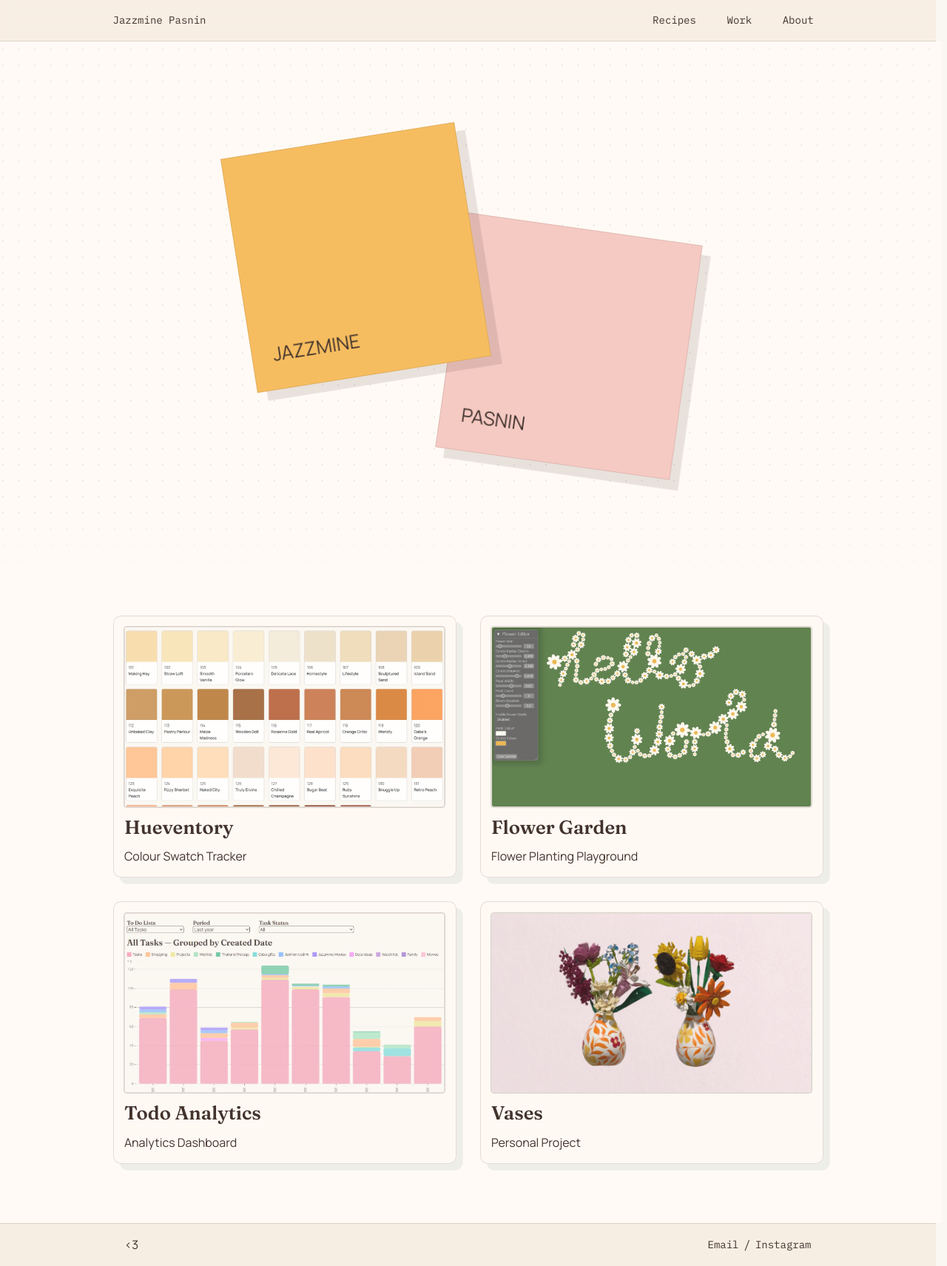
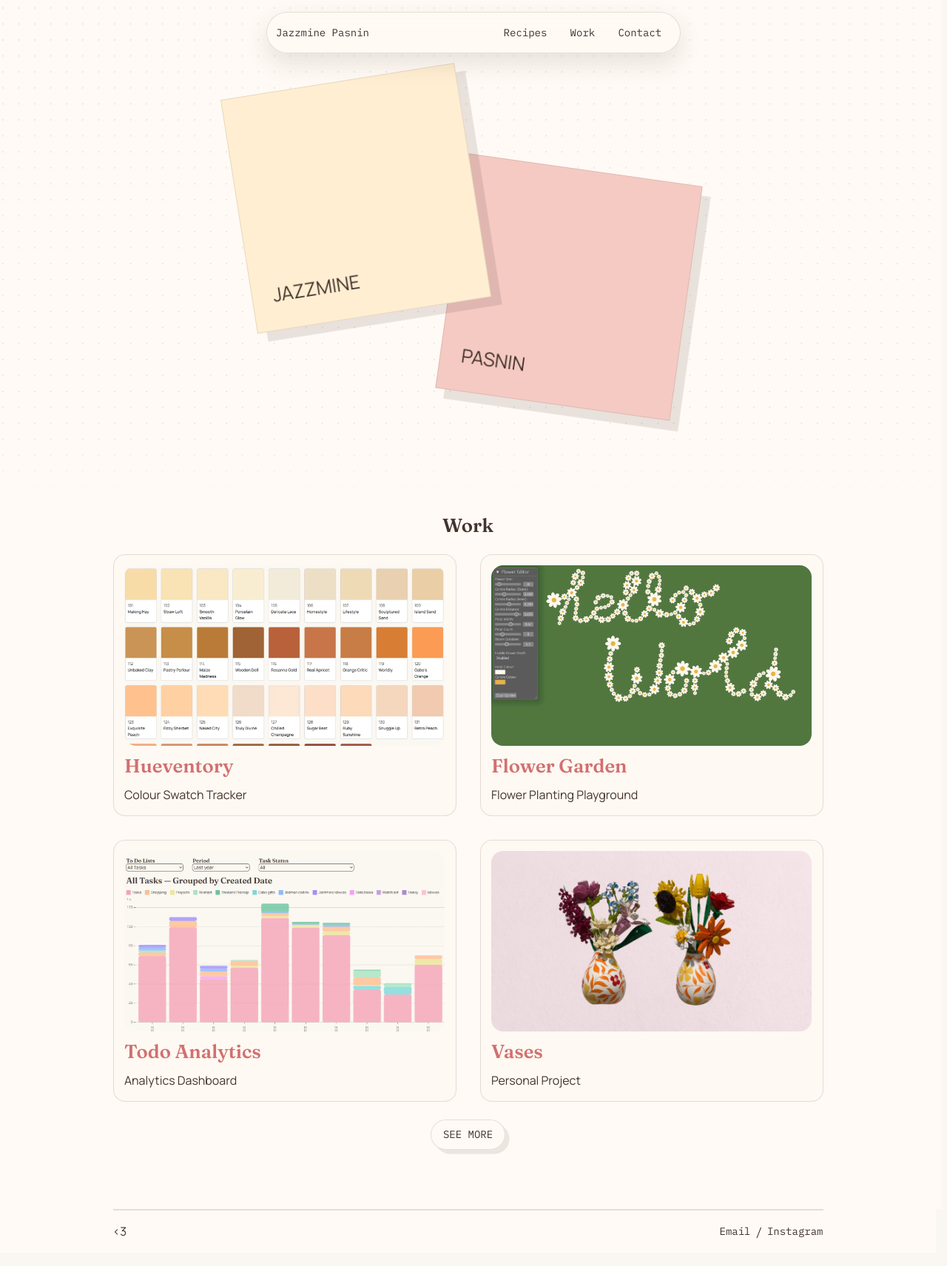
Before and after one commit to Jazzmoin/portfolio, a SvelteKit app: page / in a window 1280 px wide. Shown: the whole page at 74% size. Built offline with nearby package versions, Linux system fonts and the light colour scheme.

Commit message:
minor home page changes

```diff
--- a/src/lib/components/Card.svelte
+++ b/src/lib/components/Card.svelte
@@ -33,6 +33,11 @@
         display: flex;
         cursor: pointer;
         flex-flow: column;
+        text-align: left;
+    }
+
+    h2 {
+        color: var(--color-theme-2);
     }
 
     a {
@@ -41,9 +46,9 @@
         gap: 0.8rem;
         padding: 0.9rem;
         border: 1px solid var(--color-line);
-        border-radius: 0.65rem;
+        border-radius: 1rem;
         background: rgba(255, 248, 242, 0.68);
-        box-shadow: 0.55rem 0.55rem 0 rgba(132, 165, 157, 0.14);
+        box-shadow: 0.55rem rgba(132, 165, 157, 0.14);
         transition:
             transform 180ms ease,
             box-shadow 180ms ease,
@@ -51,20 +56,15 @@
     }
 
     a:hover {
-        background: rgba(255, 248, 242, 0.9);
+        background: var(--color-theme-1);
         transform: translateY(-0.35rem);
-        box-shadow: 0.8rem 0.8rem 0 rgba(242, 132, 130, 0.16);
     }
 
     img {
         aspect-ratio: 16 / 9;
         width: 100%;
         max-width: 100%;
-        border-radius: 0.2rem;
-        border: 1px solid var(--color-line);
-        outline: 1px solid rgba(66, 51, 45, 0.22);
-        outline-offset: 0;
-        opacity: 0.9;
+        border-radius: inherit;
         object-fit: cover;
     }
 
--- a/src/routes/+layout.svelte
+++ b/src/routes/+layout.svelte
@@ -2,9 +2,10 @@
     import "./layout.css";
 
     const pages = [
+        // { path: "/art", name: "Art" },
         { path: "/recipes", name: "Recipes" },
         { path: "/work", name: "Work" },
-        { path: "/about", name: "About" },
+        { path: "mailto:japasnin@gmail.com", name: "Contact" },
     ];
 
     const socialLinks = [
@@ -48,13 +49,13 @@
 <style>
     header {
         font-family: var(--font-mono);
-        border-bottom: 1px solid var(--color-line);
-        background-color: rgba(247, 237, 226, 0.88);
-        backdrop-filter: blur(10px);
-        position: sticky;
-        top: 0;
+        position: fixed;
+        top: 1rem;
+        left: 50%;
         z-index: 4;
+        width: min(calc(100% - 1.5rem), 35rem);
         height: var(--header-height);
+        transform: translateX(-50%);
     }
 
     .app {
@@ -71,16 +72,22 @@
         display: flex;
         justify-content: space-between;
         align-items: center;
-        width: min(100%, 60rem);
+        width: 100%;
         margin-inline: auto;
-        padding-block: 1rem;
+        padding: 0.55rem 0.75rem;
         box-sizing: border-box;
         height: 100%;
+        border: 1px solid var(--color-line);
+        border-radius: 999px;
+        background-color: rgba(255, 250, 245, 0.82);
+        box-shadow: 0 0.85rem 2rem rgba(66, 51, 45, 0.12);
+        backdrop-filter: blur(14px);
     }
 
     .nav-links {
         display: flex;
-        gap: 1rem;
+        gap: 0.35rem;
+        margin: 0;
     }
 
     .nav-link {
@@ -103,18 +110,18 @@
 
     .footer {
         font-family: var(--font-mono);
-        background-color: rgba(247, 237, 226, 0.88);
-        border-top: 1px solid var(--color-line);
+        background: var(--color-bg-1);
     }
 
     .footer-inner {
         display: flex;
         justify-content: space-between;
         align-items: center;
-        width: min(100%, 58rem);
+        width: min(100%, 60rem);
         margin-inline: auto;
         padding-block: 1rem;
         box-sizing: border-box;
+        border-top: 2px solid var(--color-line);
     }
 
     .footer-message {
@@ -128,9 +135,16 @@
     }
 
     @media (max-width: 800px) {
-        .header-inner,
+        header {
+            top: 0.75rem;
+        }
+
+        .header-inner {
+            padding-inline: 0.75rem;
+        }
+
         .footer-inner {
-            padding-inline: 0.75rem;
+            width: calc(100% - 1.5rem);
         }
     }
 </style>
--- a/src/routes/+page.svelte
+++ b/src/routes/+page.svelte
@@ -46,9 +46,17 @@
     </div>
 </section>
 
-<section id="work" class="work-section">
+<section class="card-section">
+    <h2>Work</h2>
     <CardLayout {cards} />
+     <a class="see-more-link" href="/work">See more</a>
 </section>
+
+<!--
+<section class="card-section">
+    <h2>Recipes</h2>
+    <CardLayout {cards} />
+</section> -->
 
 <style>
     :global(html) {
@@ -56,10 +64,12 @@
     }
 
     .hero-section {
-        min-height: calc(100vh - var(--header-height));
+        min-height: calc(100svh - var(--header-height) - 3rem);
         display: flex;
         align-items: center;
         justify-content: center;
+        flex-direction: column;
+        gap: 1.25rem;
         position: relative;
         overflow: hidden;
         box-sizing: border-box;
@@ -93,6 +103,30 @@
         width: min(100%, 46rem);
         min-height: 31rem;
         z-index: 1;
+    }
+
+    .see-more-link {
+        position: relative;
+        z-index: 1;
+        display: inline-flex;
+        align-items: center;
+        justify-content: center;
+        padding: 0.55rem 1rem;
+        border: 1px solid var(--color-line);
+        border-radius: 999px;
+        background: rgba(255, 250, 245, 0.86);
+        box-shadow: 0.35rem 0.35rem 0 rgba(66, 51, 45, 0.1);
+        text-transform: uppercase;
+        transition:
+            transform 180ms ease,
+            box-shadow 180ms ease,
+            background-color 180ms ease;
+    }
+
+    .see-more-link:hover {
+        background: var(--color-theme-1);
+        transform: translateY(-0.2rem);
+        box-shadow: 0.5rem 0.5rem 0 rgba(66, 51, 45, 0.14);
     }
 
     .sticky-note {
@@ -136,19 +170,33 @@
         z-index: 2;
     }
 
-    .work-section {
+    .card-section {
         scroll-margin-top: calc(var(--header-height) + 1rem);
         box-sizing: border-box;
         width: 100vw;
         margin-inline: calc(50% - 50vw);
-        padding: 2rem 2rem 5rem;
+        padding: 0 2rem 5rem;
         background: var(--color-bg-1);
-        position: relative;
+        display: flex;
+        align-items: center;
+        justify-content: center;
+        flex-direction: column;
+        gap: 1.5rem;
+    }
+
+    .card-section h2 {
+        margin: 0;
     }
 
     @media (max-width: 800px) {
         .hero-section {
+            min-height: calc(100svh - var(--header-height) - 2.5rem);
             padding: 2rem 0.75rem 4rem;
+        }
+
+        .card-section {
+            padding-inline: 0.75rem;
+            gap: 1.25rem;
         }
 
         .sticky-stack {
--- a/src/routes/layout.css
+++ b/src/routes/layout.css
@@ -10,7 +10,7 @@
     --color-bg-0: #faf7f2;
     --color-bg-1: #fffaf5;
     --color-bg-2: #f5cac3;
-    --color-theme-1: #f6bd60;
+    --color-theme-1: #ffeed2;
     --color-theme-2: #d2706f;
     --color-theme-3: #84a59d;
     --color-text-0: #42332d;
--- a/src/routes/recipes/+page.svelte
+++ b/src/routes/recipes/+page.svelte
@@ -8,27 +8,33 @@
             title: "Fried Rice",
             img: "-",
         },
-        {
-            href: "/work/flower-garden",
-            category: "Flower Planting Playground",
-            title: "Flower Garden",
-            img: "-",
-        },
     ];
 </script>
 
-<section id="work" class="work-section">
+<section class="card-section">
+    <h2>Recipes</h2>
+    <p>-</p>
     <CardLayout {cards} />
 </section>
 
 <style>
-    .work-section {
+    .card-section {
         scroll-margin-top: calc(var(--header-height) + 1rem);
         box-sizing: border-box;
         width: 100vw;
+        min-height: calc(100vh - var(--header-height));
         margin-inline: calc(50% - 50vw);
-        padding: 2rem 2rem 5rem;
+        padding: calc(var(--header-height) + 3rem) 2rem 5rem;
         background: var(--color-bg-1);
-        position: relative;
+        display: flex;
+        align-items: center;
+        flex-direction: column;
+        gap: 1.5rem;
+        text-align: center;
+    }
+
+    .card-section h2,
+    .card-section p {
+        margin: 0;
     }
 </style>
--- a/src/routes/work/+page.svelte
+++ b/src/routes/work/+page.svelte
@@ -44,12 +44,15 @@
         scroll-margin-top: calc(var(--header-height) + 1rem);
         box-sizing: border-box;
         width: 100vw;
+        min-height: calc(100vh - var(--header-height));
         margin-inline: calc(50% - 50vw);
-        padding: 0 2rem 5rem;
+        padding: calc(var(--header-height) + 3rem) 2rem 5rem;
         background: var(--color-bg-1);
         display: flex;
+        align-items: center;
         flex-direction: column;
         gap: 1.5rem;
+        text-align: center;
     }
 
     .card-section h2 {
```
